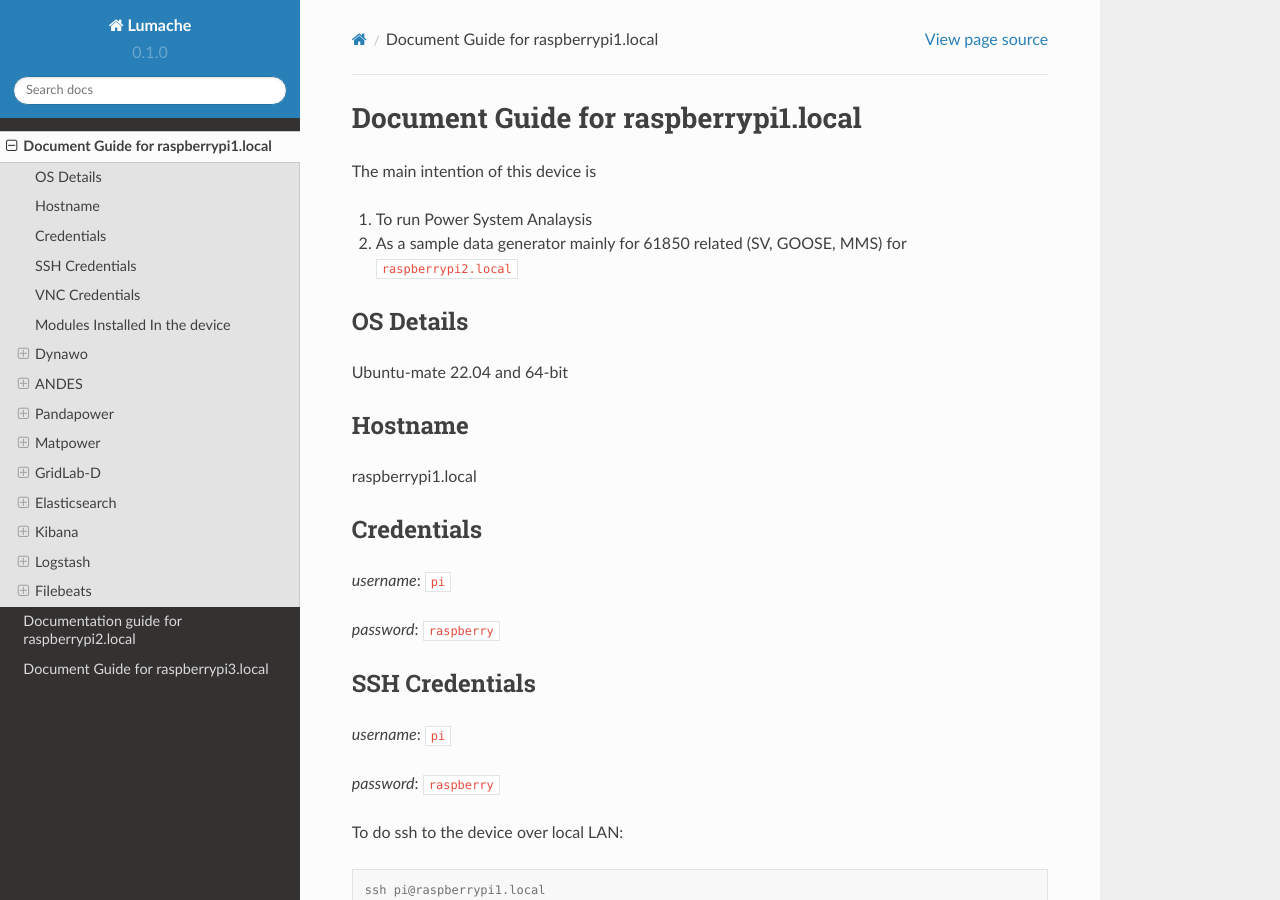
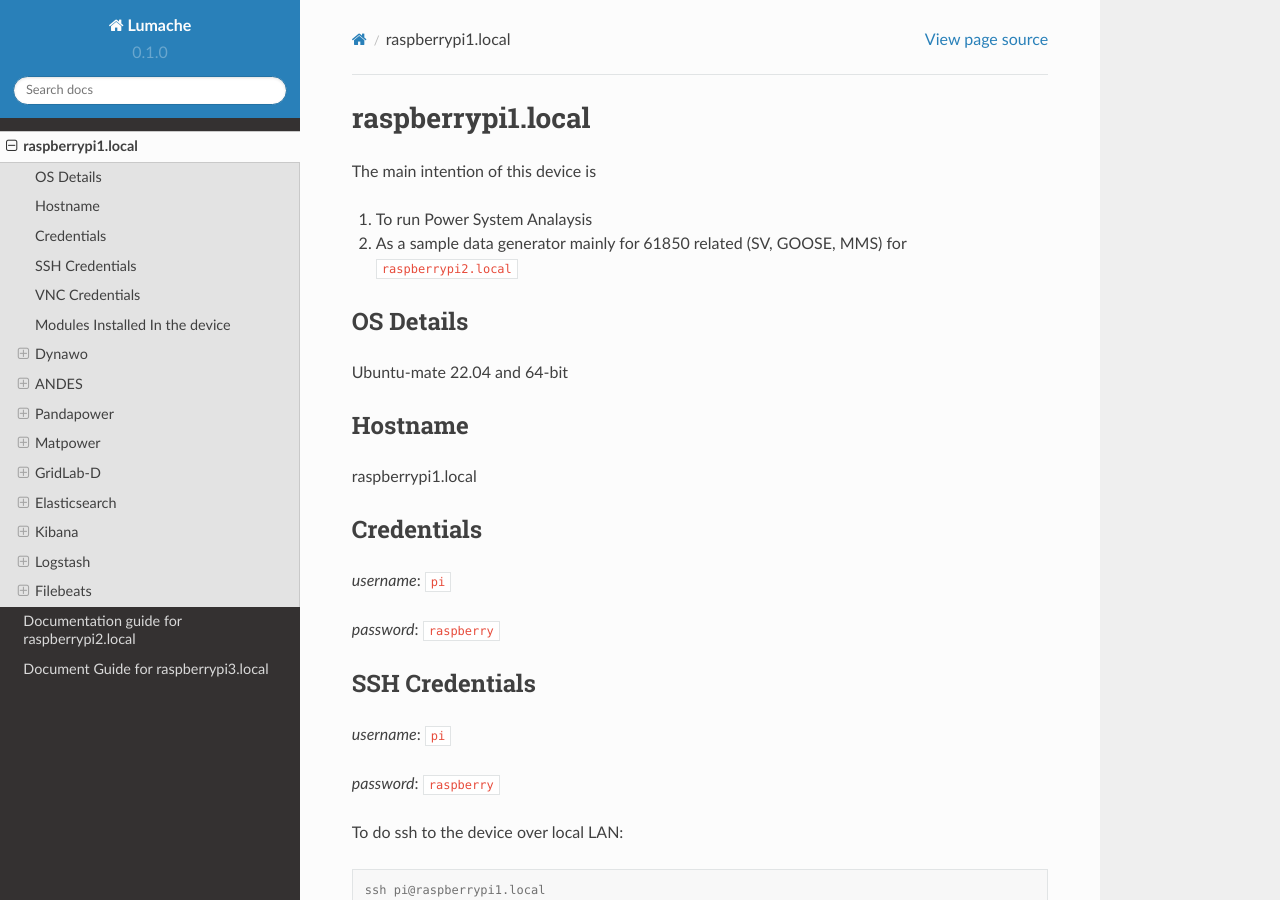
Before and after one commit to suresh-iitr/setup, a Sphinx documentation site: the page built from docs/source/raspberrypi1.rst, in a window 1280 px wide and 900 px high. Built offline with Sphinx 7.4.7 and the Read the Docs theme 2.0.0, drawn with Linux system fonts in a browser that asks for light colours.

Commit message:
Update raspberrypi1.rst

```diff
--- a/docs/source/raspberrypi1.rst
+++ b/docs/source/raspberrypi1.rst
@@ -1,5 +1,5 @@
 ********
-Document Guide for raspberrypi1.local
+raspberrypi1.local
 ********
 The main intention of this device is
 
```
